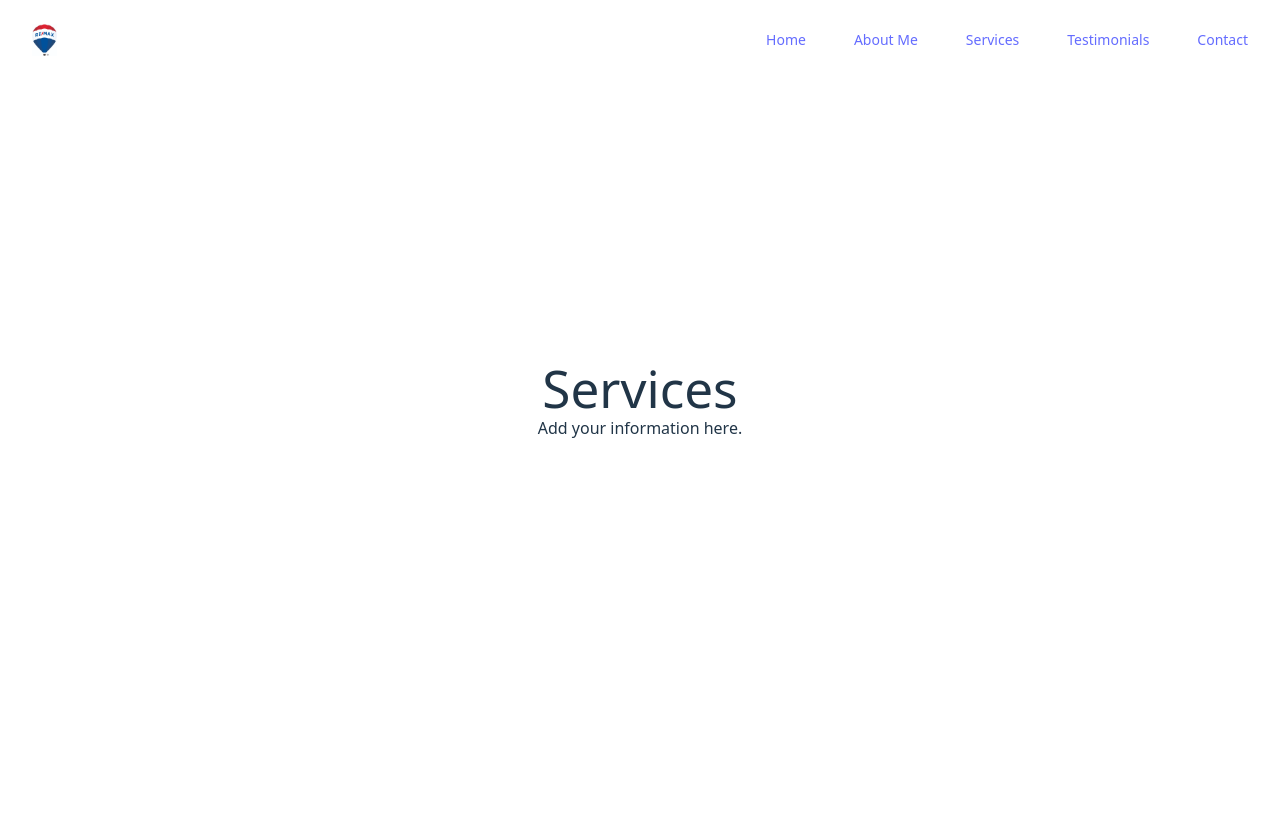
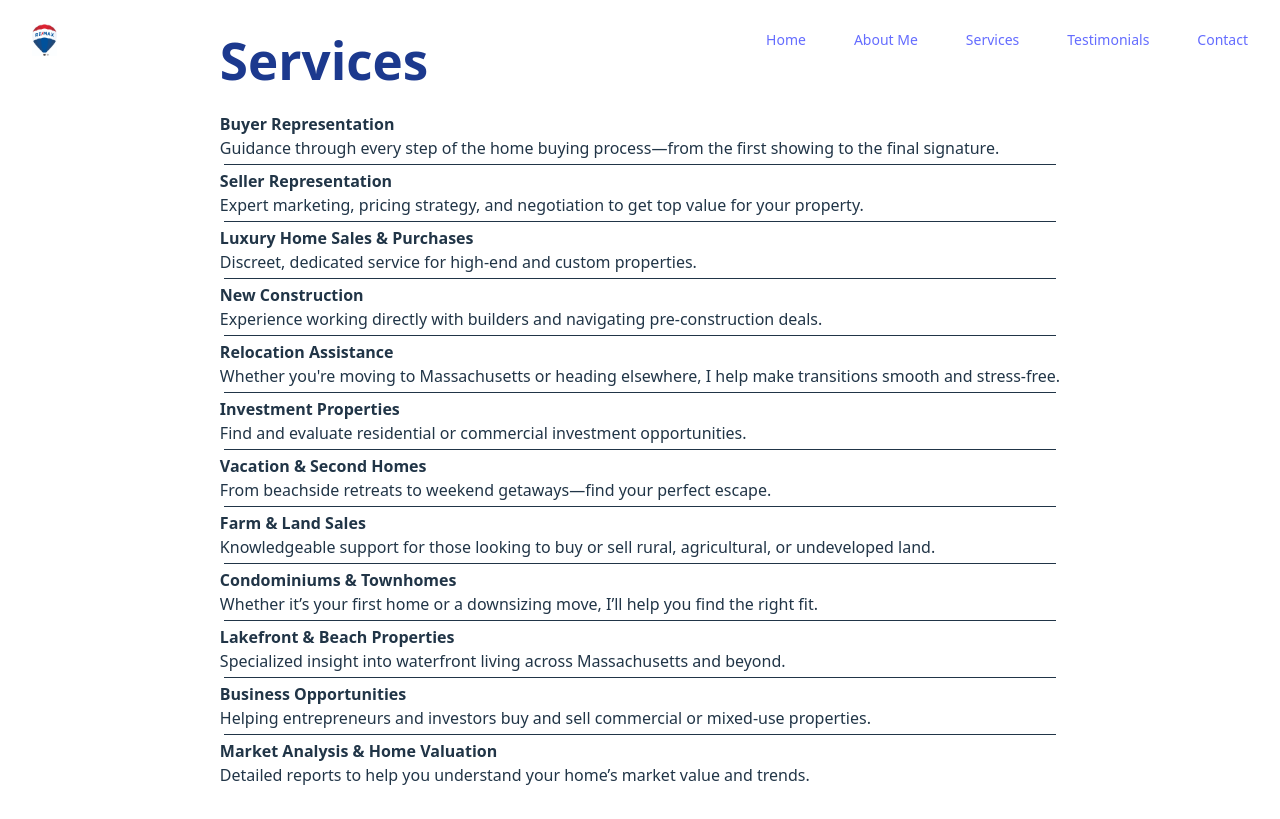
Before and after one commit to mellinwood1023/FCarberry_Site, a React (Vite) app: page /services in a window 1280 px wide. Built offline with nearby package versions, Linux system fonts and the light colour scheme; the HTML template or start-up script is replaced by a standard one.

Commit message:
removed login, added homepage photo

```diff
--- a/src/pages/Services.tsx
+++ b/src/pages/Services.tsx
@@ -2,11 +2,47 @@ import React from 'react';
 import Nav from '../components/Nav';
 
 const Services: React.FC = () => {
+    const Divider = () => <hr className="m-1 " />;
   return (
     <div className="about-container">
       <Nav />
-      <h1>Services</h1>
-      <p>Add your information here.</p>
+      <h1 className="text-3xl font-bold text-blue-900 mb-6 text-left">Services</h1>
+      <p className="list-disc list-inside text-left">
+<strong>Buyer Representation <br /></strong>
+Guidance through every step of the home buying process—from the first showing to the final signature.
+<Divider />
+<strong>Seller Representation <br /></strong>
+Expert marketing, pricing strategy, and negotiation to get top value for your property.
+<Divider />
+<strong>Luxury Home Sales & Purchases <br /></strong>
+Discreet, dedicated service for high-end and custom properties.
+<Divider />
+<strong>New Construction <br /></strong>
+Experience working directly with builders and navigating pre-construction deals.
+<Divider />
+<strong>Relocation Assistance <br /></strong>
+Whether you're moving to Massachusetts or heading elsewhere, I help make transitions smooth and stress-free.
+<Divider />
+<strong>Investment Properties <br /></strong>
+Find and evaluate residential or commercial investment opportunities.
+<Divider />
+<strong>Vacation & Second Homes <br /></strong>
+From beachside retreats to weekend getaways—find your perfect escape.
+<Divider />
+<strong>Farm & Land Sales <br /></strong>
+Knowledgeable support for those looking to buy or sell rural, agricultural, or undeveloped land.
+<Divider />
+<strong>Condominiums & Townhomes <br /></strong>
+Whether it’s your first home or a downsizing move, I’ll help you find the right fit.
+<Divider />
+<strong>Lakefront & Beach Properties <br /></strong>
+Specialized insight into waterfront living across Massachusetts and beyond.
+<Divider />
+<strong>Business Opportunities <br /></strong>
+Helping entrepreneurs and investors buy and sell commercial or mixed-use properties.
+<Divider />
+<strong>Market Analysis & Home Valuation <br /></strong>
+Detailed reports to help you understand your home’s market value and trends.</p>
     </div>
   );
 };
```
Also changed, not shown: src/components/Hero.tsx (+18 -32 lines), public/MainPhoto_cropped.jpg (added), public/agent-2020-fred-carberry.jpg (added).
